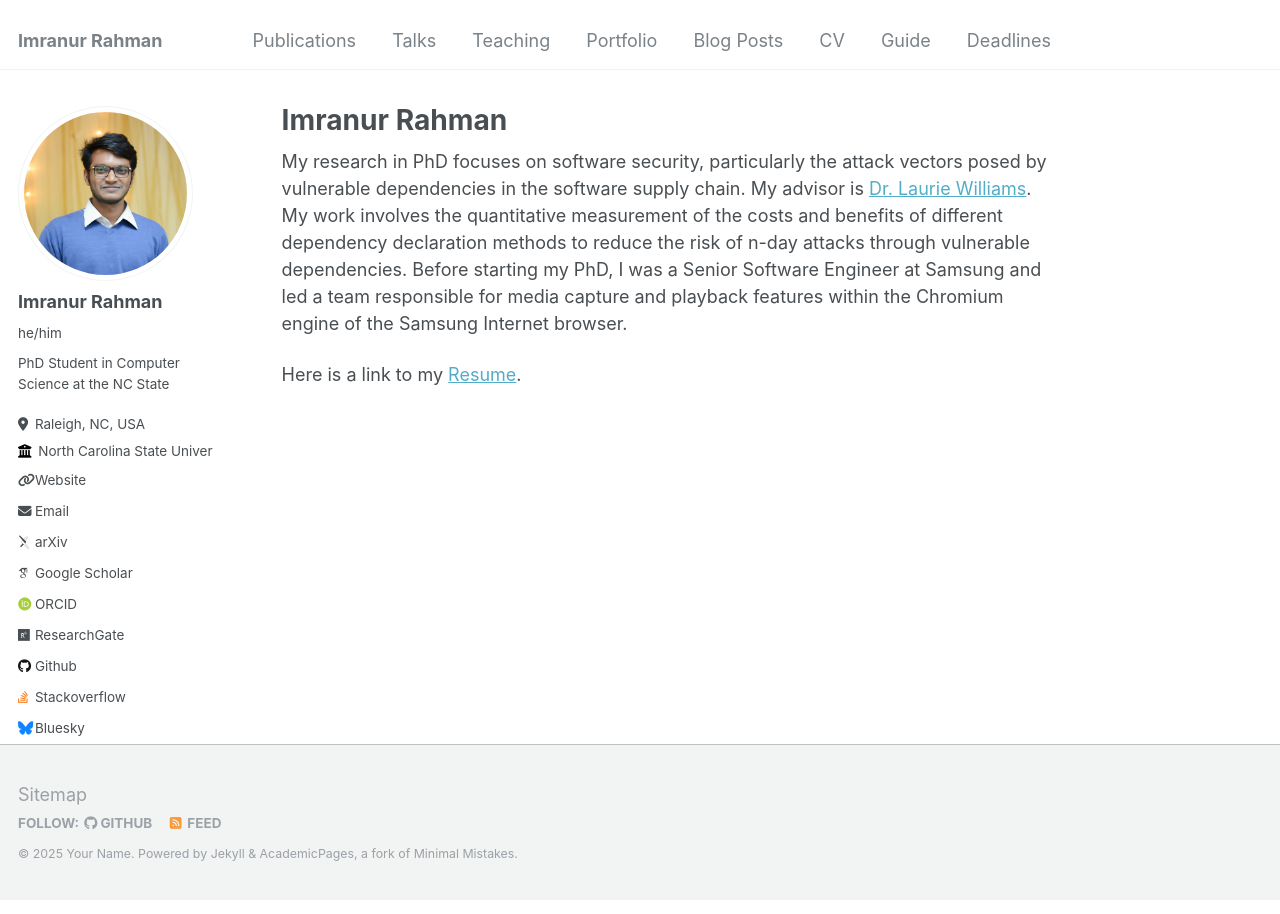
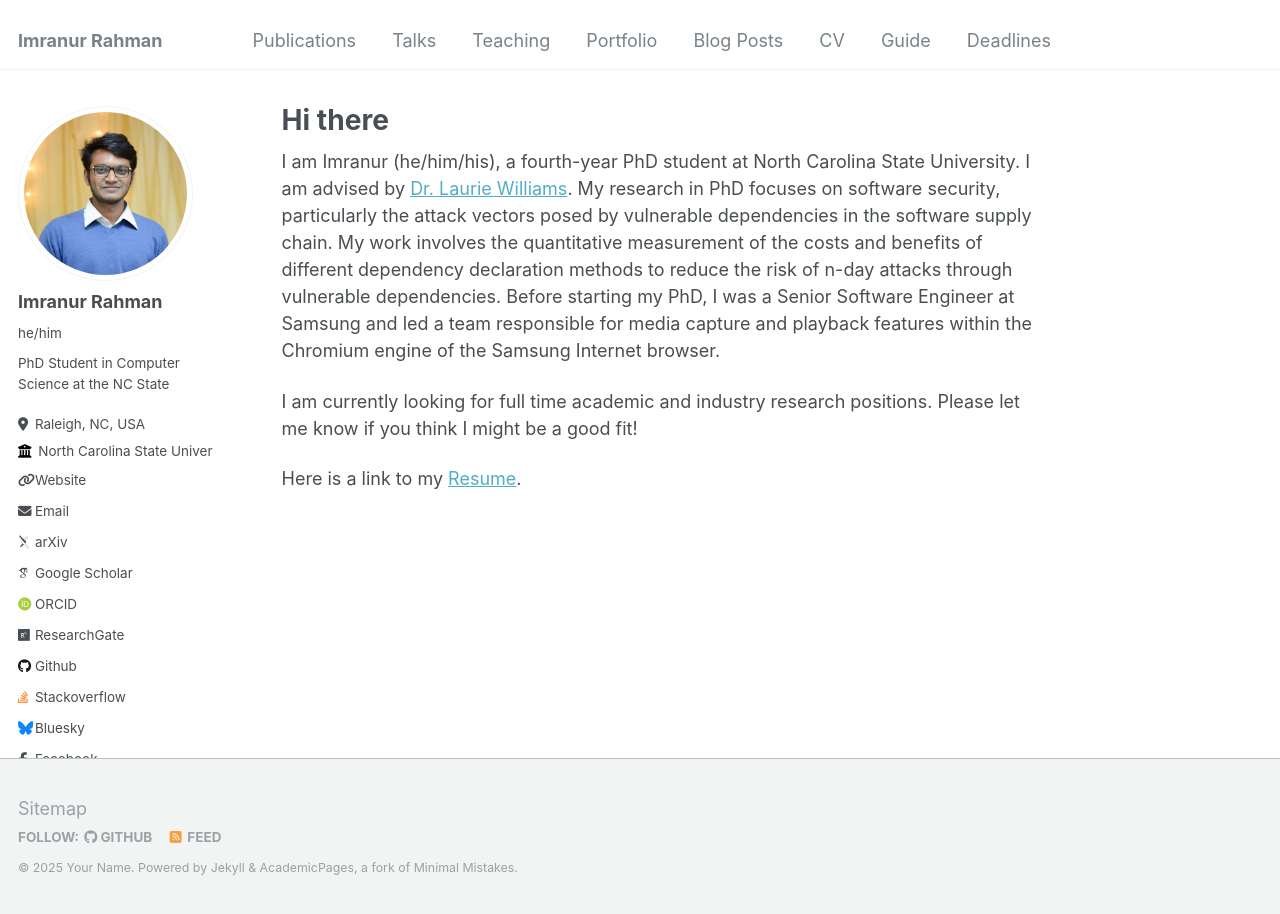
Before and after one commit to imranur-rahman/imranur-rahman.github.io, a Jekyll site: the page built from _pages/about.md, in a window 1280 px wide. Built offline with Jekyll 4.4.1, drawn with Linux system fonts in a browser that asks for light colours; some web fonts are replaced.

Commit message:
Updated bio again.

```diff
--- a/_pages/about.md
+++ b/_pages/about.md
@@ -1,12 +1,14 @@
 ---
 permalink: /
-title: "Imranur Rahman"
+title: "Hi there"
 author_profile: true
 redirect_from:
   - /about/
   - /about.html
 ---
 
-My research in PhD focuses on software security, particularly the attack vectors posed by vulnerable dependencies in the software supply chain. My advisor is [Dr. Laurie Williams](https://collaboration.csc.ncsu.edu/laurie/). My work involves the quantitative measurement of the costs and benefits of different dependency declaration methods to reduce the risk of n-day attacks through vulnerable dependencies. Before starting my PhD, I was a Senior Software Engineer at Samsung and led a team responsible for media capture and playback features within the Chromium engine of the Samsung Internet browser.
+I am Imranur (he/him/his), a fourth-year PhD student at North Carolina State University. I am advised by [Dr. Laurie Williams](https://collaboration.csc.ncsu.edu/laurie/). My research in PhD focuses on software security, particularly the attack vectors posed by vulnerable dependencies in the software supply chain. My work involves the quantitative measurement of the costs and benefits of different dependency declaration methods to reduce the risk of n-day attacks through vulnerable dependencies. Before starting my PhD, I was a Senior Software Engineer at Samsung and led a team responsible for media capture and playback features within the Chromium engine of the Samsung Internet browser.
+
+I am currently looking for full time academic and industry research positions. Please let me know if you think I might be a good fit!
 
 Here is a link to my [Resume](https://drive.google.com/file/d/1ptPIP4AOqjKdp4rpFvo38SjabVXeYS5e/view?usp=share_link).
```
